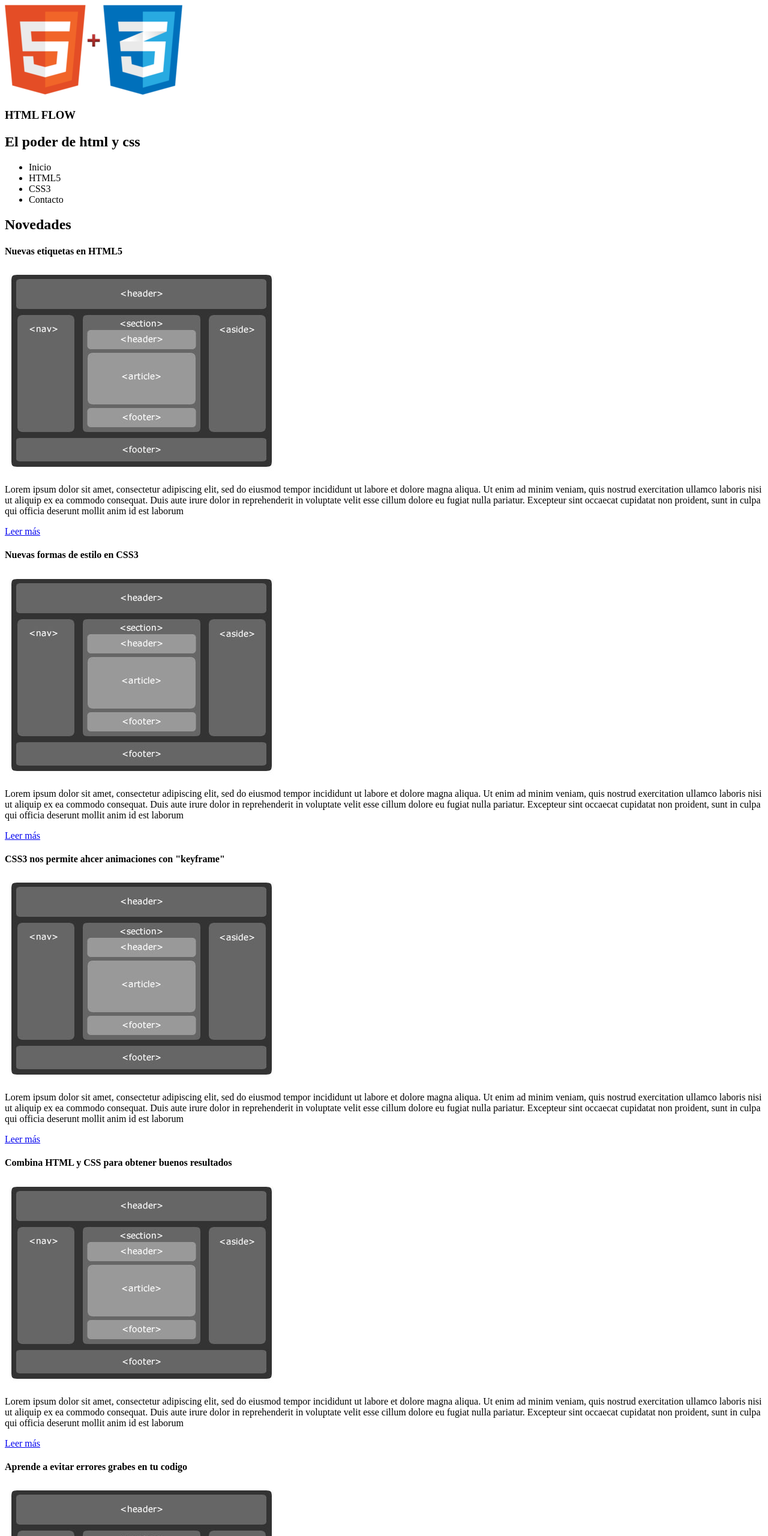
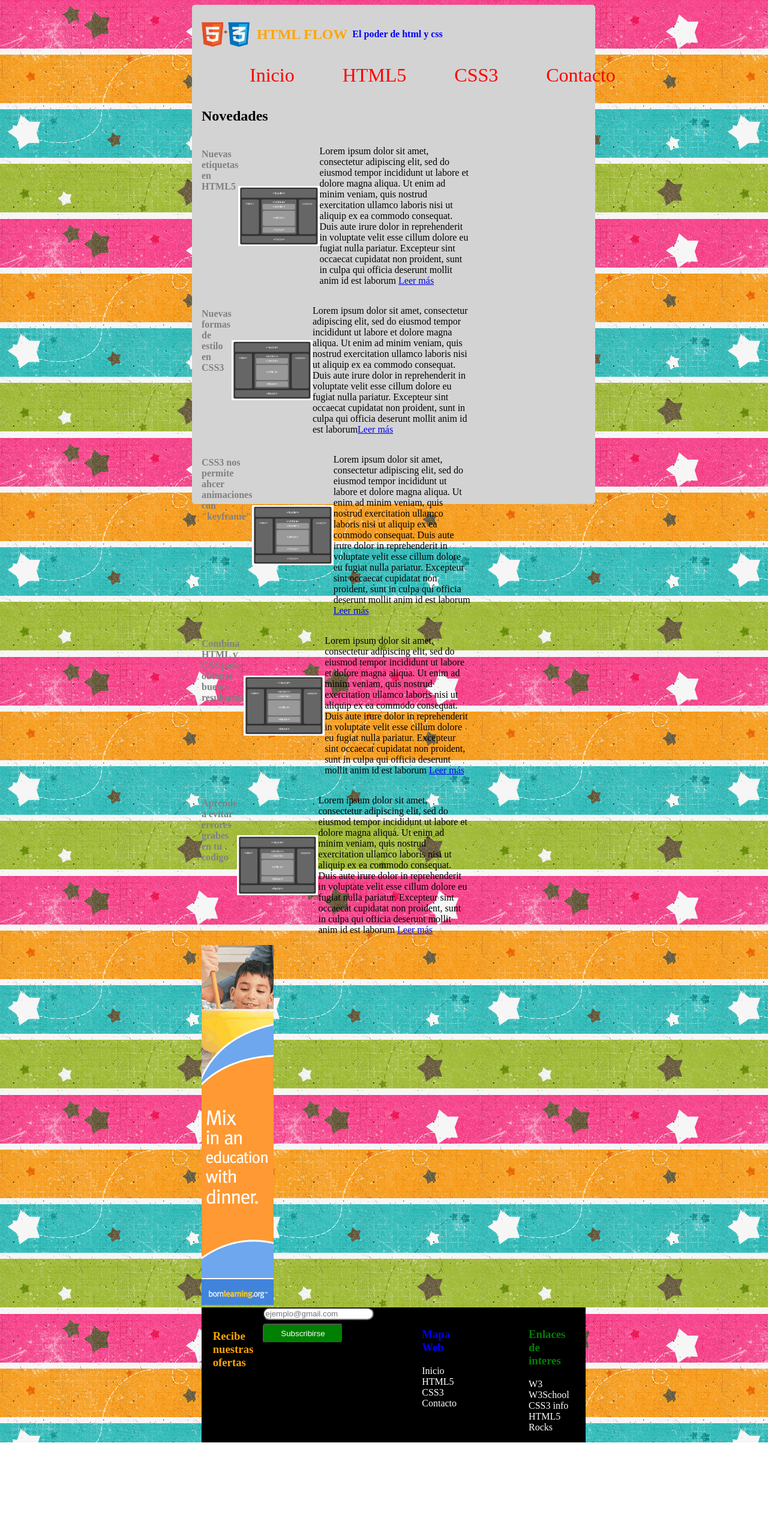
Before and after one commit to luispelaez-cell/Examen-LuisPelaez-Html-CSS, a website built with webpack: page index.html in a window 1280 px wide. Shown: the top 2560 px of the page at 60% size. After the commit the page ends 2404 px from the top, so only its background shows below. Built offline with nearby package versions, Linux system fonts and the light colour scheme.

Commit message:
HTML css

```diff
--- a/css/style.css
+++ b/css/style.css
@@ -0,0 +1,123 @@
+html{
+  background-image: url("/img/pattern.gif");
+  background-repeat: repeat;
+}
+body{
+  border-radius: 5px;
+  padding: 1em;
+  background-color: lightgrey;
+  height: 100vh;
+  width: 50%;
+  margin-left: 25%;
+}
+header img{
+  width: 5em;
+}
+header{
+  display: flex;
+  flex-direction: row;
+  align-items: center;
+  text-align: center;
+}
+header h2{
+  padding-left: 0.5em;
+  color: orange;
+}
+header h4{
+  padding-left: 0.5em;
+  color: blue
+}
+
+nav{
+  margin-left: auto;
+}
+nav ul{
+  display: flex;
+  flex-direction: row;
+}
+nav ul li{
+  list-style: none;
+  display: flex;
+  margin: 0;
+  padding: 0 2.5em;
+}
+nav ul li a{
+  font-size: 2em;
+  color: red;
+  text-decoration: none;
+}
+
+
+.contenido img{
+  align-self: center;
+  align-content: center;
+  height: 100px;
+}
+.contenido{
+  display: flex;
+  flex-direction: row;
+
+
+}
+article h4{
+  color: gray;
+}
+article p{
+
+}
+article{
+  display: flex;
+  flex-direction: column;
+  width: 70%;
+}
+aside{
+
+  width: 20%;
+}
+#a{
+  padding-top: 1em;
+  padding-left: 1em;
+  color: orange;
+}
+form{
+  padding-left: 1em;
+  width: 100vw;
+  display: flex;
+  flex-direction: column;
+}
+form input{
+
+  border-radius: 20px;
+}
+form button{
+  width: 10em;
+  margin-top: 0.5em;
+  border-radius: 5px;
+  color: white;
+  background-color: green;
+  padding: 0.5em;
+}
+footer{
+  display: flex;
+  flex-direction: row;
+  background-color: black;
+  color: white;
+
+}
+ ul li{
+  list-style: none;
+  display: flex;
+  margin: 0;
+  padding: 0 2.5em;
+}
+ ul li a{
+  font-size: 2em;
+  color: red;
+  text-decoration: none;
+}
+#b{
+  color: blue;
+}
+#c{
+  color: green;
+}
--- a/index.html
+++ b/index.html
@@ -20,8 +20,8 @@
 <body>
   <header>
     <img src="img/logo.png">
-    <h3>HTML FLOW </h3>
-    <h2>El poder de html y css</h2>
+    <h2>HTML FLOW </h2>
+    <h4>El poder de html y css</h4>
   </header>
 
   <nav>
@@ -37,54 +37,51 @@
     <div class="contenido">
       <h4>Nuevas etiquetas en HTML5</h4>
       <img src="img/art1.jpg">
-      <p>Lorem ipsum dolor sit amet, consectetur adipiscing elit, sed do eiusmod tempor incididunt ut labore et dolore magna aliqua. Ut enim ad minim veniam, quis nostrud exercitation ullamco laboris nisi ut aliquip ex ea commodo consequat. Duis aute irure dolor in reprehenderit in voluptate velit esse cillum dolore eu fugiat nulla pariatur. Excepteur sint occaecat cupidatat non proident, sunt in culpa qui officia deserunt mollit anim id est laborum</p>
-      <a href="#">Leer más</a>
+      <p>Lorem ipsum dolor sit amet, consectetur adipiscing elit, sed do eiusmod tempor incididunt ut labore et dolore magna aliqua. Ut enim ad minim veniam, quis nostrud exercitation ullamco laboris nisi ut aliquip ex ea commodo consequat. Duis aute irure dolor in reprehenderit in voluptate velit esse cillum dolore eu fugiat nulla pariatur. Excepteur sint occaecat cupidatat non proident, sunt in culpa qui officia deserunt mollit anim id est laborum <a href="#">Leer más</a></p>
+
     </div>
 
     <div class="contenido">
       <h4>Nuevas formas de estilo en CSS3 </h4>
       <img src="img/art1.jpg">
-      <p>Lorem ipsum dolor sit amet, consectetur adipiscing elit, sed do eiusmod tempor incididunt ut labore et dolore magna aliqua. Ut enim ad minim veniam, quis nostrud exercitation ullamco laboris nisi ut aliquip ex ea commodo consequat. Duis aute irure dolor in reprehenderit in voluptate velit esse cillum dolore eu fugiat nulla pariatur. Excepteur sint occaecat cupidatat non proident, sunt in culpa qui officia deserunt mollit anim id est laborum</p>
-      <a href="#">Leer más</a>
+      <p>Lorem ipsum dolor sit amet, consectetur adipiscing elit, sed do eiusmod tempor incididunt ut labore et dolore magna aliqua. Ut enim ad minim veniam, quis nostrud exercitation ullamco laboris nisi ut aliquip ex ea commodo consequat. Duis aute irure dolor in reprehenderit in voluptate velit esse cillum dolore eu fugiat nulla pariatur. Excepteur sint occaecat cupidatat non proident, sunt in culpa qui officia deserunt mollit anim id est laborum<a href="#">Leer más</a></p>
     </div>
 
     <div class="contenido">
       <h4>CSS3 nos permite ahcer animaciones con "keyframe"</h4>
       <img src="img/art1.jpg">
-      <p>Lorem ipsum dolor sit amet, consectetur adipiscing elit, sed do eiusmod tempor incididunt ut labore et dolore magna aliqua. Ut enim ad minim veniam, quis nostrud exercitation ullamco laboris nisi ut aliquip ex ea commodo consequat. Duis aute irure dolor in reprehenderit in voluptate velit esse cillum dolore eu fugiat nulla pariatur. Excepteur sint occaecat cupidatat non proident, sunt in culpa qui officia deserunt mollit anim id est laborum</p>
-      <a href="#">Leer más</a>
+      <p>Lorem ipsum dolor sit amet, consectetur adipiscing elit, sed do eiusmod tempor incididunt ut labore et dolore magna aliqua. Ut enim ad minim veniam, quis nostrud exercitation ullamco laboris nisi ut aliquip ex ea commodo consequat. Duis aute irure dolor in reprehenderit in voluptate velit esse cillum dolore eu fugiat nulla pariatur. Excepteur sint occaecat cupidatat non proident, sunt in culpa qui officia deserunt mollit anim id est laborum <a href="#">Leer más</a></p>
+
     </div>
 
     <div class="contenido">
       <h4>Combina HTML y CSS para obtener buenos resultados</h4>
       <img src="img/art1.jpg">
-      <p>Lorem ipsum dolor sit amet, consectetur adipiscing elit, sed do eiusmod tempor incididunt ut labore et dolore magna aliqua. Ut enim ad minim veniam, quis nostrud exercitation ullamco laboris nisi ut aliquip ex ea commodo consequat. Duis aute irure dolor in reprehenderit in voluptate velit esse cillum dolore eu fugiat nulla pariatur. Excepteur sint occaecat cupidatat non proident, sunt in culpa qui officia deserunt mollit anim id est laborum</p>
-      <a href="#">Leer más</a>
+      <p>Lorem ipsum dolor sit amet, consectetur adipiscing elit, sed do eiusmod tempor incididunt ut labore et dolore magna aliqua. Ut enim ad minim veniam, quis nostrud exercitation ullamco laboris nisi ut aliquip ex ea commodo consequat. Duis aute irure dolor in reprehenderit in voluptate velit esse cillum dolore eu fugiat nulla pariatur. Excepteur sint occaecat cupidatat non proident, sunt in culpa qui officia deserunt mollit anim id est laborum <a href="#">Leer más</a></p>
+
     </div>
 
     <div class="contenido">
       <h4>Aprende a evitar errores grabes en tu codigo</h4>
       <img src="img/art1.jpg">
-      <p>Lorem ipsum dolor sit amet, consectetur adipiscing elit, sed do eiusmod tempor incididunt ut labore et dolore magna aliqua. Ut enim ad minim veniam, quis nostrud exercitation ullamco laboris nisi ut aliquip ex ea commodo consequat. Duis aute irure dolor in reprehenderit in voluptate velit esse cillum dolore eu fugiat nulla pariatur. Excepteur sint occaecat cupidatat non proident, sunt in culpa qui officia deserunt mollit anim id est laborum</p>
-      <a href="#">Leer más</a>
+      <p>Lorem ipsum dolor sit amet, consectetur adipiscing elit, sed do eiusmod tempor incididunt ut labore et dolore magna aliqua. Ut enim ad minim veniam, quis nostrud exercitation ullamco laboris nisi ut aliquip ex ea commodo consequat. Duis aute irure dolor in reprehenderit in voluptate velit esse cillum dolore eu fugiat nulla pariatur. Excepteur sint occaecat cupidatat non proident, sunt in culpa qui officia deserunt mollit anim id est laborum <a href="#">Leer más</a></p>
+
     </div>
   </article>
 
   <aside>
     <img src="img/sidebanner.gif">
   </aside>
-</body>
-
   <footer>
-  <h3>Recibe nuestras ofertas</h3>
-  <form>
-    <input type="email">
+    <h3 id="a">Recibe nuestras ofertas</h3>
+    <form action="form.php" method="post">
+      <input type="email" name="email" placeholder="ejemplo@gmail.com">
       <button>Subscribirse</button>
     </form>
 
       <ul>
         <li>
-      <h3>Mapa Web</h3>
+          <h3 id="b">Mapa Web</h3>
         </li>
         <li>
           Inicio
@@ -102,7 +99,7 @@
 
       <ul>
         <li>
-      <h3>Enlaces de interes</h3>
+          <h3 id="c">Enlaces de interes</h3>
         </li>
         <li>
           W3
@@ -117,6 +114,7 @@
           HTML5 Rocks
         </li>
       </ul>
+
   </footer>
-
+</body>
 </html>
```
Also changed, not shown: 1 other file. Lines whose indentation alone changed are shown as unchanged.
